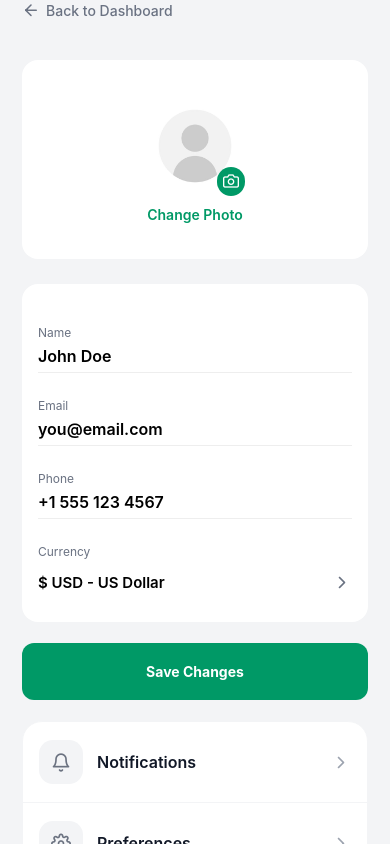
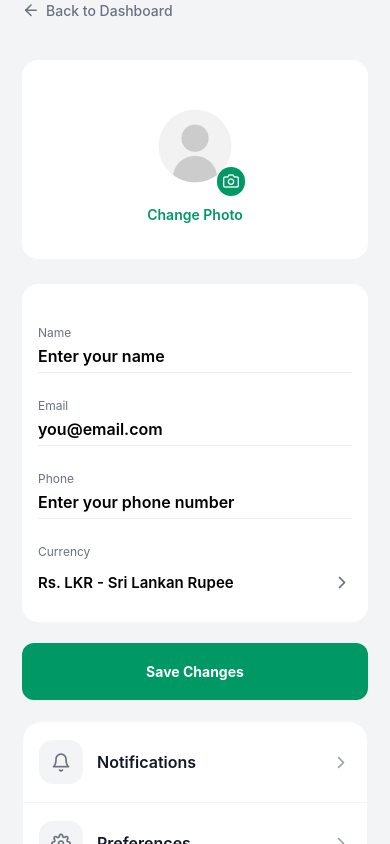
Before and after one commit to Nadil-Dulran/RoommateExpenseTracker, a React Native app: screen /Profile in a window 390 px wide. Built offline with nearby package versions, Linux system fonts and the light colour scheme.

Commit message:
Update with dummy values

```diff
--- a/src/screens/profile/ProfileSettings.tsx
+++ b/src/screens/profile/ProfileSettings.tsx
@@ -25,10 +25,10 @@ const currencies = [
 export default function ProfileScreen() {
   const navigation = useNavigation<any>();
 
-  const [name, setName] = useState('John Doe');
+  const [name, setName] = useState('Enter your name');
   const [email, setEmail] = useState('you@email.com');
-  const [phone, setPhone] = useState('+1 555 123 4567');
-  const [selectedCurrency, setSelectedCurrency] = useState(currencies[0]);
+  const [phone, setPhone] = useState('Enter your phone number');
+  const [selectedCurrency, setSelectedCurrency] = useState(currencies[2]);
   const [showCurrencyModal, setShowCurrencyModal] = useState(false);
   const [showImageModal, setShowImageModal] = useState(false);
 
```
